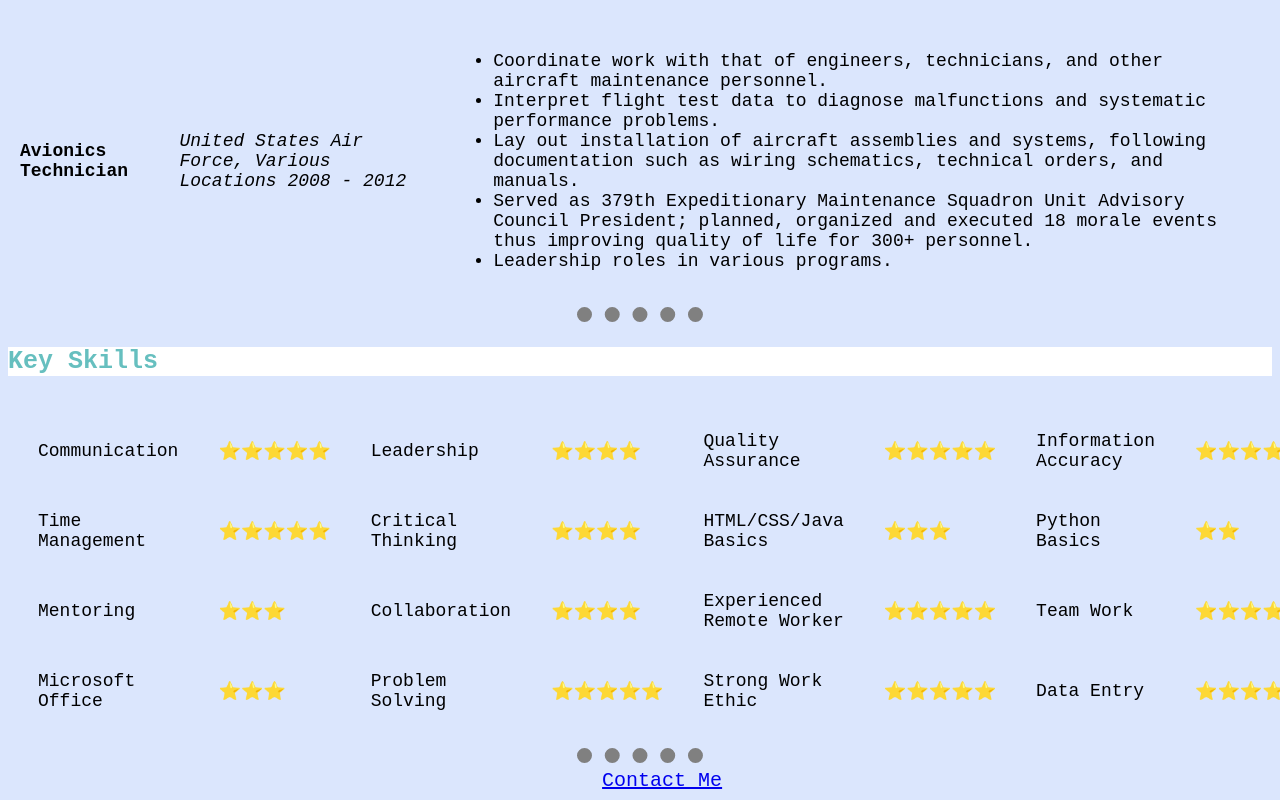
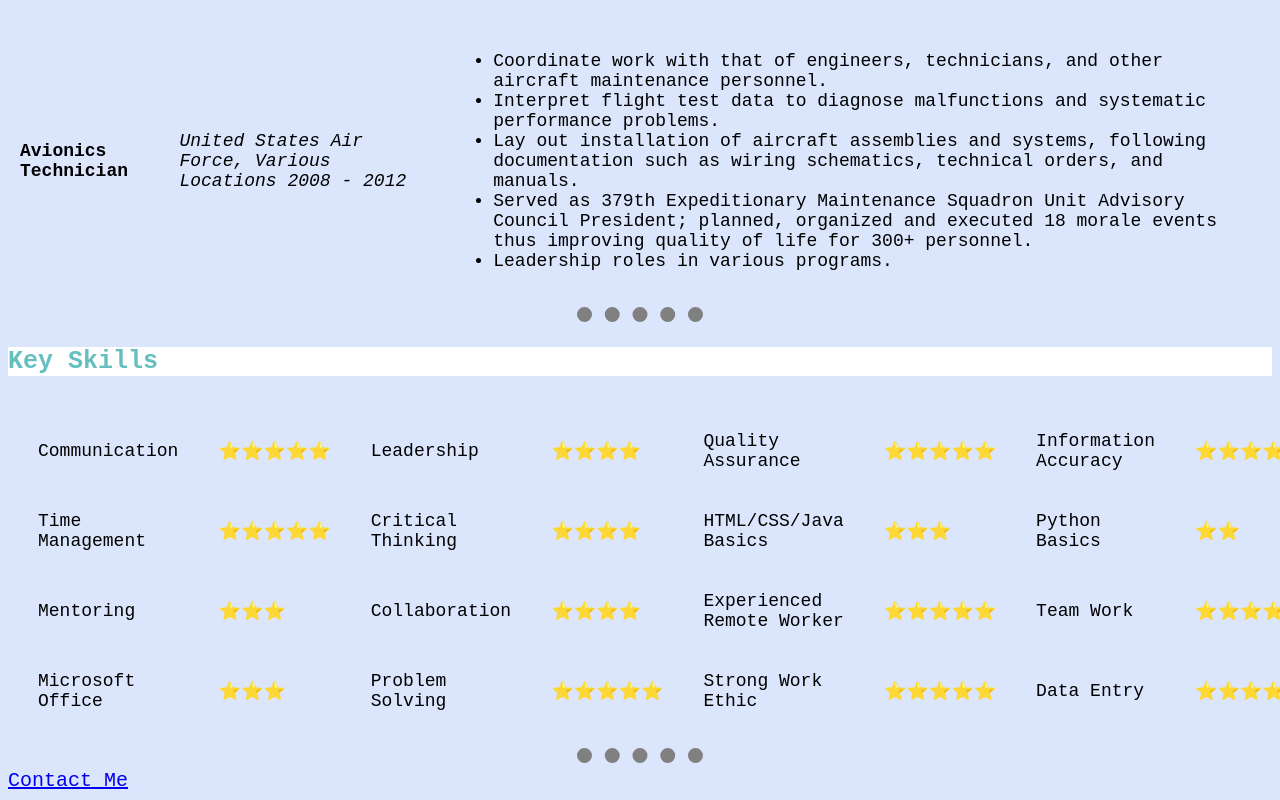
Before and after one commit to Zer0311/CV, a plain HTML site: page index.html in a window 1280 px wide. Shown: the part 1713-2513 px from the top of the page. Drawn offline with Linux system fonts and the light colour scheme.

Commit message:
Update styles.css

```diff
--- a/styles.css
+++ b/styles.css
@@ -63,7 +63,6 @@ th{
 
 #contactMe{
   font-size: 20px;
-  padding-left: 47%;
 }
 
 ul{
```
